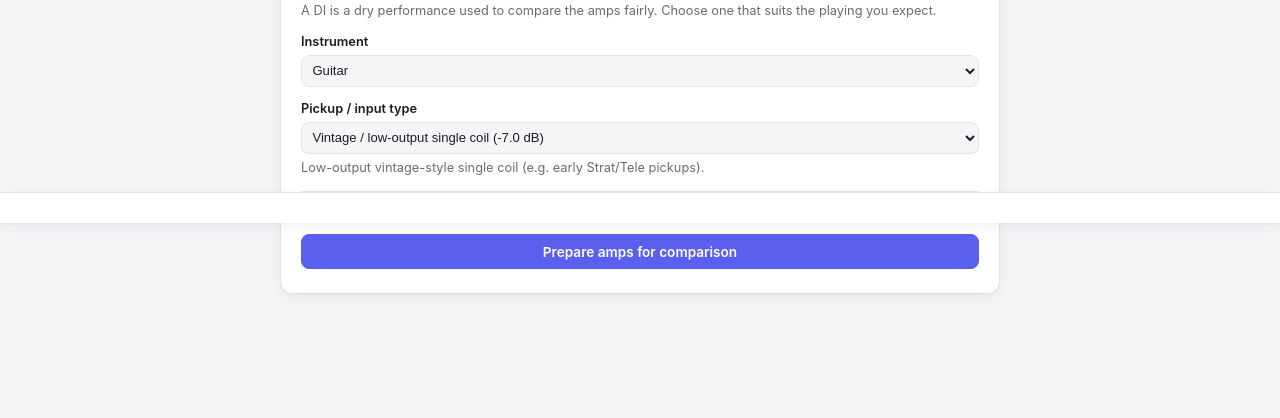
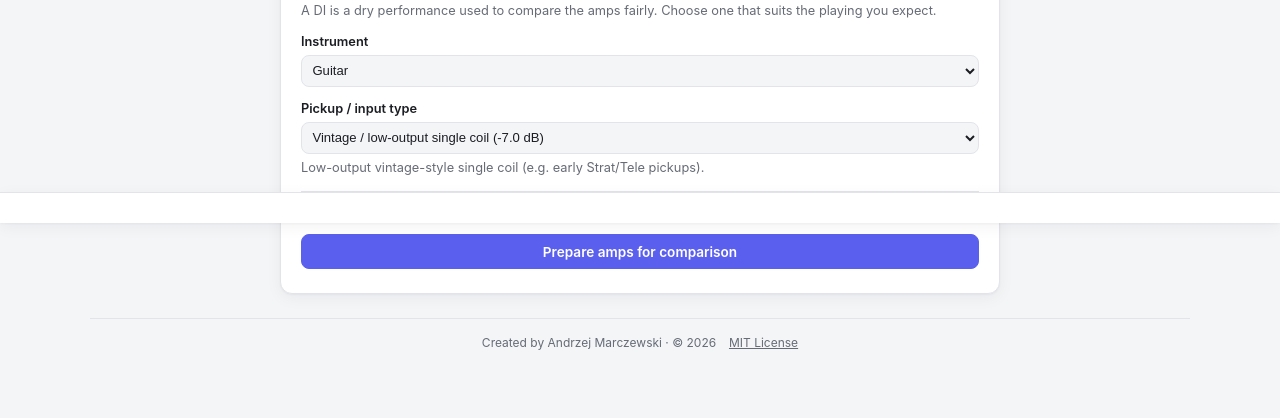
Before and after one commit to daverage/nam-mixer, a Flask app: page / in a window 1280 px wide. Shown: the part 577-995 px from the top of the page. Before the commit the page ends 872 px from the top, so only its background shows below. Run offline with Flask 3, Linux system fonts and the light colour scheme; some libraries are stand-ins or nearby versions.

Commit message:
Refresh project documentation and attribution

```diff
--- a/static/style.css
+++ b/static/style.css
@@ -644,6 +644,9 @@ details.advanced summary:hover { color: var(--text); }
 .workflow-hint { margin: 0 0 0 auto; color: var(--text-muted); font-size: 0.78rem; line-height: 1.3; }
 
 .sessions-panel { max-width: 52rem; margin: 0 auto 1.25rem; padding: 1.25rem; color: var(--text); background: var(--panel); border: 1px solid var(--border); border-radius: 12px; box-shadow: var(--shadow); }
+.site-footer { max-width: 1100px; margin: 1.5rem auto 0; padding: 1rem 0 0.35rem; border-top: 1px solid var(--border); display: flex; flex-wrap: wrap; justify-content: center; gap: 0.35rem 0.8rem; color: var(--text-muted); font-size: 0.75rem; text-align: center; }
+.site-footer a { color: var(--text-muted); }
+.site-footer a:hover { color: var(--text); }
 .session-manager-heading { display: flex; align-items: center; justify-content: space-between; gap: 1rem; margin: 0; }
 .session-manager-heading h2 { margin: 0; font-size: 1.05rem; text-transform: none; letter-spacing: normal; color: var(--text); }
 .session-manager-heading .info { margin: 0.35rem 0 0; }
--- a/templates/index.html
+++ b/templates/index.html
@@ -483,6 +483,11 @@
     <div id="session-list" class="session-list" aria-live="polite"></div>
   </section>
 
+  <footer class="site-footer">
+    <span>Created by Andrzej Marczewski · © 2026</span>
+    <a href="https://github.com/daverage/hybrid-nam-builder/blob/master/LICENSE" target="_blank" rel="noopener">MIT License</a>
+  </footer>
+
   <script src="{{ url_for('static', filename='app.js') }}"></script>
 </body>
 </html>
```
Also changed, not shown: README.md, 1 other file.
